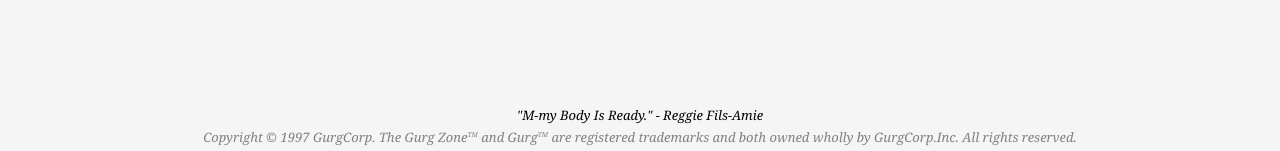
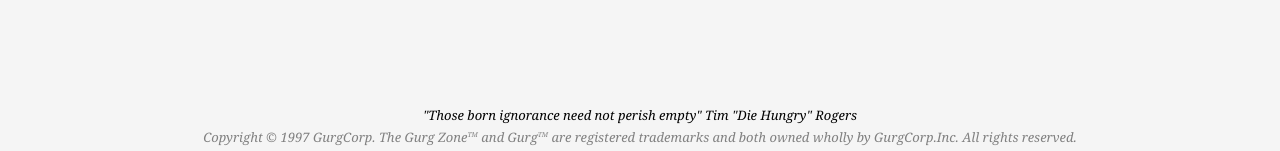
Before and after one commit to GreigHuth/greighuth.github.io, a Jekyll site: the page built from index.html, in a window 1280 px wide. Shown: the part 1410-1561 px from the top of the page. Built offline with Jekyll 4.4.1, drawn with Linux system fonts in a browser that asks for light colours.

Commit message:
Update footer.html

```diff
--- a/_includes/footer.html
+++ b/_includes/footer.html
@@ -1,6 +1,6 @@
 <footer>
     <div style="font-size: small; text-align: center;">
-        <a><i>"M-my Body Is Ready." - Reggie Fils-Amie </i></a>
+        <a><i>"Those born ignorance need not perish empty" Tim "Die Hungry" Rogers </i></a>
     </div>
 
     <div style="font-size: small; text-align: center; padding-top: 5px;">
```
